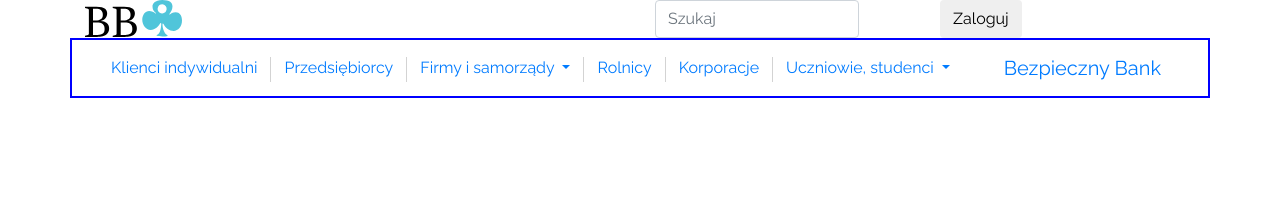
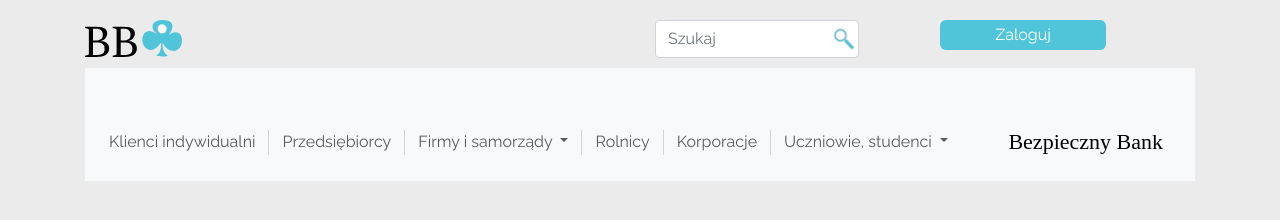
Before and after one commit to agnxr/safe-bank, a website: page index.html in a window 1280 px wide. Drawn offline with nearby package versions, Linux system fonts and the light colour scheme.

Commit message:
add search engine

```diff
--- a/index.html
+++ b/index.html
@@ -26,13 +26,13 @@
             <div class="col-lg-6">
                 <img src="images/log.svg">
             </div>
-            <div class="col-lg-3 ml-auto">
+            <div class="col-lg-3">
                 <form class="form-inline">
                     <input class="form-control mr-sm-2" type="search" name="search" placeholder="Szukaj">
                 </form>
             </div>
             <div class="col-lg-3">
-                <button type="button" class="btn login">Zaloguj</button>
+                <button type="button" class="btn blue_button">Zaloguj</button>
             </div>
         </div>
     </div>
@@ -40,7 +40,7 @@
     <div class="container">
         <div class="row">
             <div class="col-md-12">
-                <nav class="navbar navbar-expand-sm">
+                <nav class="navbar navbar-expand-sm bg-light">
 
                     <!-- Links -->
                     <ul class="navbar-nav mr-auto">
@@ -83,15 +83,19 @@
                                 <a class="dropdown-item" href="#">Studenci</a>
                             </div>
                         </li>
-
-
                     </ul>
-
-
                     <!-- Brand -->
                     <a class="navbar-brand ml-auto" href="#">Bezpieczny Bank</a>
 
                 </nav>
+            </div>
+        </div>
+    </div>
+
+    <div class="container">
+        <div class="row">
+            <div class="col-lg-12">
+
             </div>
         </div>
     </div>
--- a/scss/style.scss
+++ b/scss/style.scss
@@ -1,5 +1,50 @@
 * {
   font-family: 'Raleway', sans-serif;
+}
+
+body {
+  background-color: #ebebeb
+}
+
+//top
+.top {
+  margin-top: 20px;
+  margin-bottom: 10px;
+}
+
+.blue_button {
+  border-radius: 6px;
+  background-color: rgb(80,197,218);
+  width: 166px;
+  height: 30px;
+  padding: 0;
+  color: white;
+}
+
+input[type='search'] {
+  background-image: url(../images/lupka.svg);
+  background-position: 100% 50%;
+  background-repeat: no-repeat;
+}
+
+//navbar
+
+.navbar-nav, .navbar-brand {
+  margin-top: 44px;
+  margin-bottom: 10px;
+}
+
+.nav-link {
+  color: #5b5a5a;
+}
+.nav-link:hover, .dropdown-item:hover, .navbar-brand:hover {
+  color: #096c7e;
+}
+
+.navbar-brand {
+  font-family: Times New Roman;
+  font-size: 22px;
+  color: black;
 }
 
 .vl {
@@ -10,6 +55,13 @@
   margin-top: 1%;
 }
 
-.col-md-12 {
-  border: 2px solid blue;
+//main section
+
+.arrow-down {
+  width: 0;
+  height: 0;
+  border-left: 20px solid transparent;
+  border-right: 20px solid transparent;
+  border-top: 20px solid #f00;
+  display: inline-block;
 }
```
Also changed, not shown: css/style.css, images/lupka.svg (added), scss/style.css, 2 other files.
